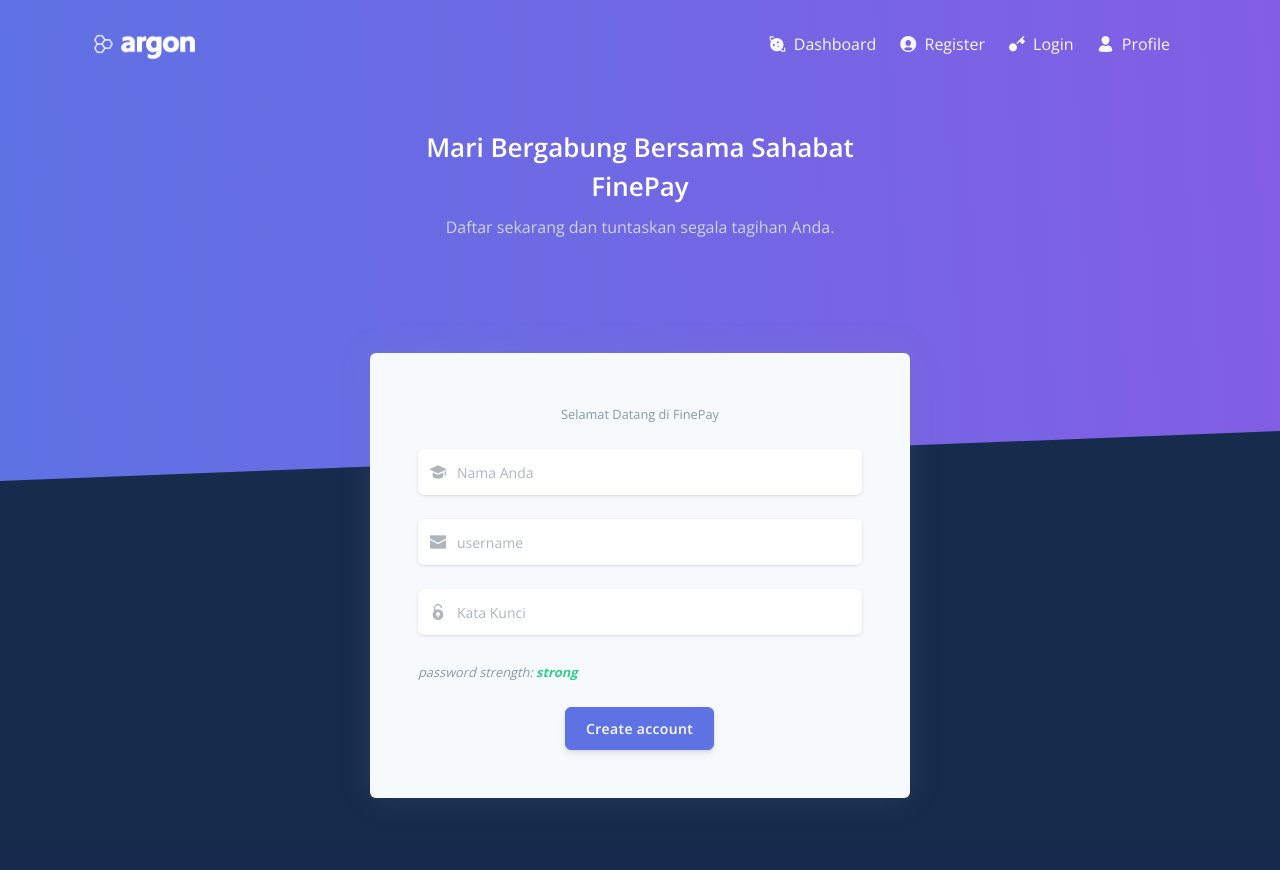
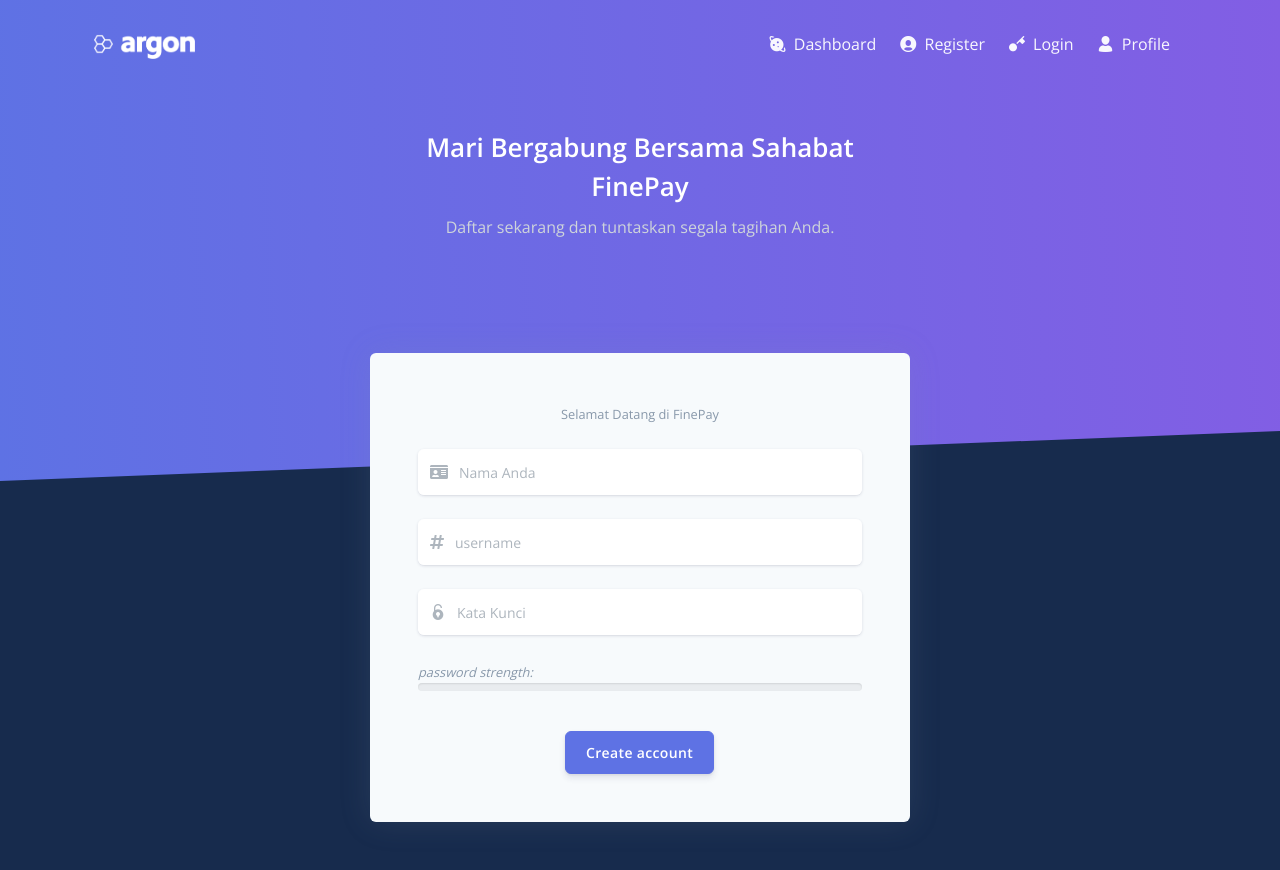
Before and after one commit to anangwp98/finepay-01, a PHP site: page /dashboard/admin/register.php in a window 1280 px wide. Before the commit the page ends 798 px from the top, so only its background shows below. Run offline with PHP 8.4, Linux system fonts and the light colour scheme; some libraries are stand-ins or nearby versions.

Commit message:
register

```diff
--- a/dashboard/admin/register.php
+++ b/dashboard/admin/register.php
@@ -111,17 +111,17 @@
                 <div class="form-group">
                   <div class="input-group input-group-alternative mb-3">
                     <div class="input-group-prepend">
-                      <span class="input-group-text"><i class="ni ni-hat-3"></i></span>
+                      <span class="input-group-text"><i class="fas fa-id-card"></i></span>
                     </div>
-                    <input class="form-control" placeholder="Nama Anda" name="nama" type="text">
+                    <input class="form-control" placeholder="Nama Anda" name="nama" type="text" require="required">
                   </div>
                 </div>
                 <div class="form-group">
                   <div class="input-group input-group-alternative mb-3">
                     <div class="input-group-prepend">
-                      <span class="input-group-text"><i class="ni ni-email-83"></i></span>
+                      <span class="input-group-text"><i class="fas fa-hashtag"></i></span>
                     </div>
-                    <input class="form-control username" type="text" name="username" placeholder="Username">
+                    <input class="form-control username" type="text" name="username" placeholder="Username" require="required">
                   </div>
                 </div>
                 <div class="form-group">
@@ -129,11 +129,16 @@
                     <div class="input-group-prepend">
                       <span class="input-group-text"><i class="ni ni-lock-circle-open"></i></span>
                     </div>
-                    <input class="form-control" placeholder="Kata Kunci" type="password" name="pass">
+                    <input class="form-control" placeholder="Kata Kunci" type="password" name="pass" id="pwd" require="required">
                   </div>
                 </div>
                 <div id="err_msg"></div>
-                <div class="text-muted font-italic"><small>password strength: <span class="text-success font-weight-700">strong</span></small></div>
+                <div class="text-muted font-italic"><small>password strength:</div>
+
+                  <div class="progress">
+                    <div class="progress-bar bg-info" id="progress-bar"></div>
+                  </div>
+
                 <div class="text-center">
                   <button type="submit" name="reg_admin" class="btn btn-primary mt-4">Create account</button>
                 </div>
--- /dev/null
+++ b/dashboard/assets/js/myjs.js
@@ -0,0 +1,32 @@
+$.strength = function( element, password ) {
+    var desc = [{'width':'0px'}, {'width':'20%'}, {'width':'40%'}, {'width':'60%'}, {'width':'80%'}, {'width':'100%'}];
+    var score = 0;
+
+    if( password.length >3 ) {
+        score++;
+    }
+
+    if ( ( password.match(/[a-z]/) ) && ( password.match(/[A-Z]/) ) ) {
+        score++;
+    }
+
+    if ( password.match(/\d+/) ) {
+        score++;
+    }
+
+    if ( password.match(/.[!,@,#,$,%,^,&,*,?,_,~,-,(,)]/) ) {
+        score++;
+    }
+
+    if ( password.length > 10 ) {
+        score++;
+    }
+
+    element.css( desc[score] );
+};
+
+$(function() {
+$( "#pwd" ).keyup(function() {
+                $.strength( $( "#progress-bar" ), $( this ).val() );
+            });
+});
```
Also changed, not shown: dashboard/admin/proses.php (line endings or trailing spaces).
